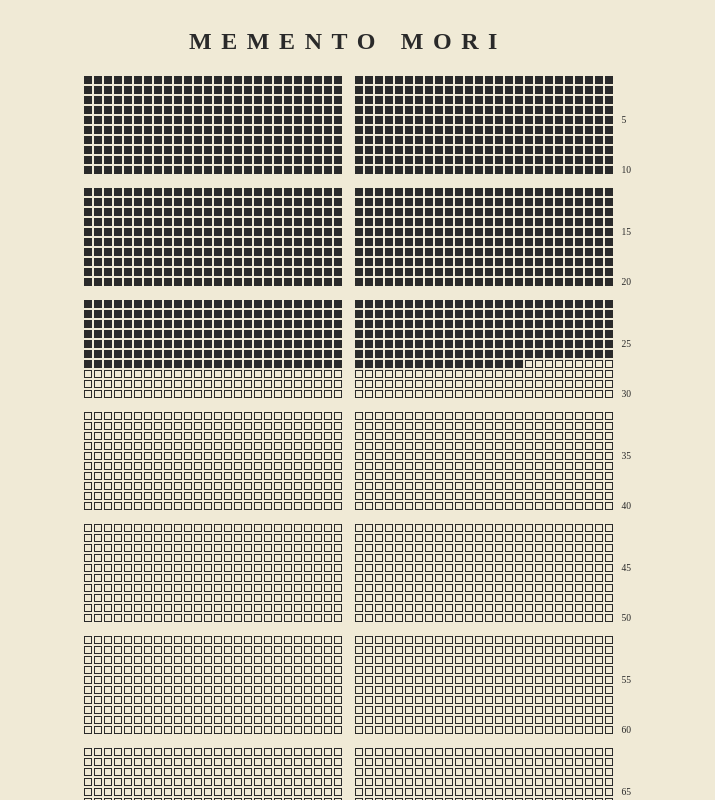
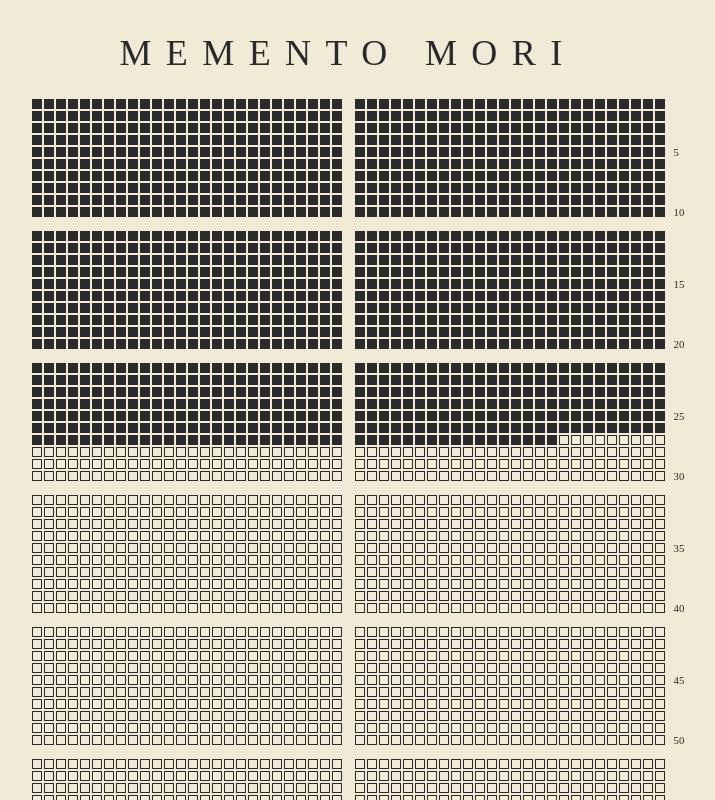
Before and after one commit to mddwav/morirecolor, a Next.js app: page /calendar in a window 1280 px wide. Shown: the top 800 px of the page, without its empty margins (292-1007 px from the left). Built offline with nearby package versions, Linux system fonts and the light colour scheme.

Commit message:
Style changes

```diff
--- a/components/Calendar.tsx
+++ b/components/Calendar.tsx
@@ -1,4 +1,4 @@
-import { cellSize } from "../constants";
+import { cellSize, cellSpacing } from "../constants";
 import WeekRow from "./WeekRow";
 
 type CalendarProps = {
@@ -33,7 +33,7 @@ export default function Calendar({
       })}
       <style jsx>{`
         .week-row:nth-child(10n) {
-          margin-bottom: ${cellSize * 2}px;
+          margin-bottom: ${cellSpacing};
         }
 
         .calendar {
--- a/components/WeekRow.tsx
+++ b/components/WeekRow.tsx
@@ -1,4 +1,4 @@
-import { weeksInYear, cellSize, darkGrey } from "../constants";
+import { weeksInYear, cellSize, darkGrey, cellSpacing } from "../constants";
 
 type WeekRowProps = {
   label?: number;
@@ -22,8 +22,8 @@ export default function WeekRow({ label, fillIndex }: WeekRowProps) {
       <style jsx>{`
         .week {
           margin: 1px;
-          height: ${cellSize}px;
-          width: ${cellSize}px;
+          height: ${cellSize};
+          width: ${cellSize};
           border: 1px solid ${darkGrey};
         }
 
@@ -38,7 +38,7 @@ export default function WeekRow({ label, fillIndex }: WeekRowProps) {
         }
 
         .week:nth-child(26) {
-          margin-right: ${cellSize * 2}px;
+          margin-right: ${cellSpacing};
         }
 
         .label {
--- a/constants.ts
+++ b/constants.ts
@@ -1,4 +1,5 @@
-export const cellSize = 6;
+export const cellSize = "1vh";
+export const cellSpacing = "1.5vh";
 export const darkGrey = "#2a2a2a";
 
 export const weeksInYear = [
--- a/pages/calendar.tsx
+++ b/pages/calendar.tsx
@@ -1,4 +1,3 @@
-import Head from "next/head";
 import Calendar from "../components/Calendar";
 import Theme from "../components/Theme";
 import { darkGrey } from "../constants";
@@ -17,16 +16,18 @@ export default function CalendarPage({ age, dob }: CalendarPageProps) {
 
   return (
     <Theme>
-      <h2>MEMENTO MORI</h2>
+      <h1>MEMENTO MORI</h1>
       <Calendar
         yearsToLive={age}
         yearsAndWeeksSinceBirth={yearsAndWeeksSinceBirth}
       />
       <style jsx>
         {`
-          h2 {
+          h1 {
             letter-spacing: 0.4em;
             color: ${darkGrey};
+            text-align: center;
+            font-weight: normal;
           }
         `}
       </style>
--- a/styles.css
+++ b/styles.css
@@ -1,9 +1,20 @@
-html {
-  background-color: #f0ead6;
-}
-
 body {
   font-family: "Times New Roman", Times, serif;
   padding-left: 8px;
   padding-right: 8px;
 }
+
+html {
+  background-color: #f0ead6;
+  font-size: 12px;
+}
+@media screen and (min-width: 320px) {
+  html {
+    font-size: calc(12px + 6 * ((100vw - 320px) / 680));
+  }
+}
+@media screen and (min-width: 1000px) {
+  html {
+    font-size: 18px;
+  }
+}
```
